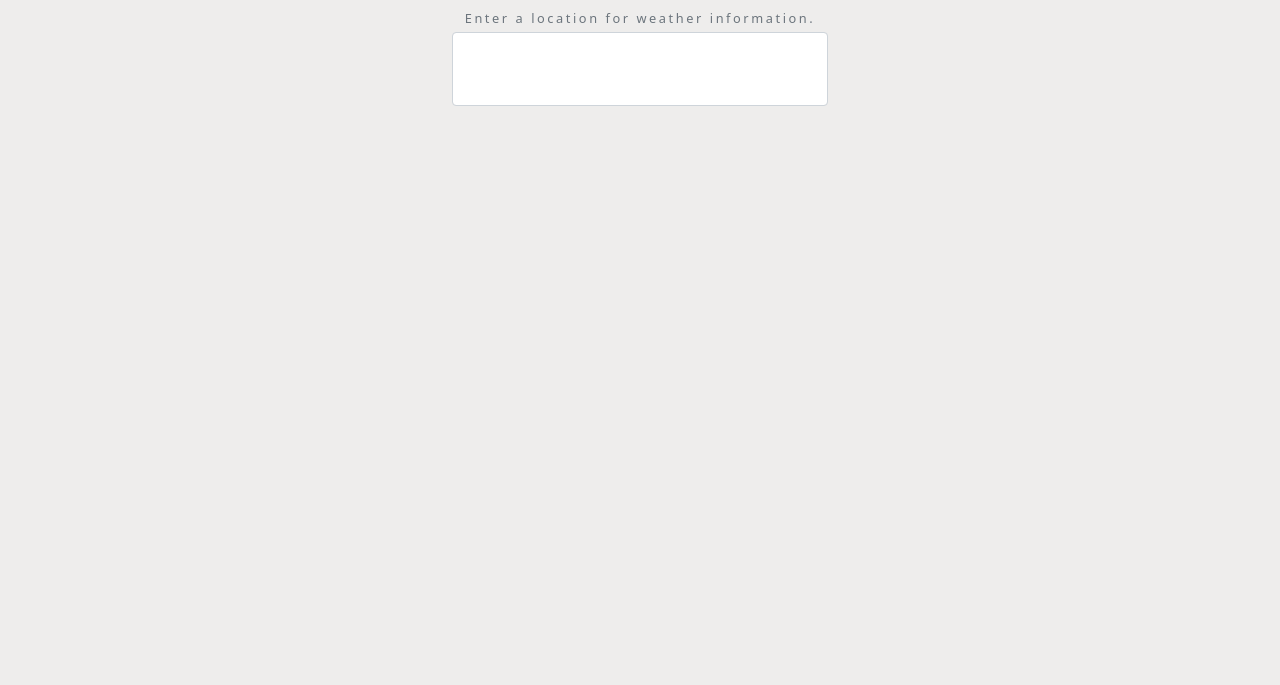
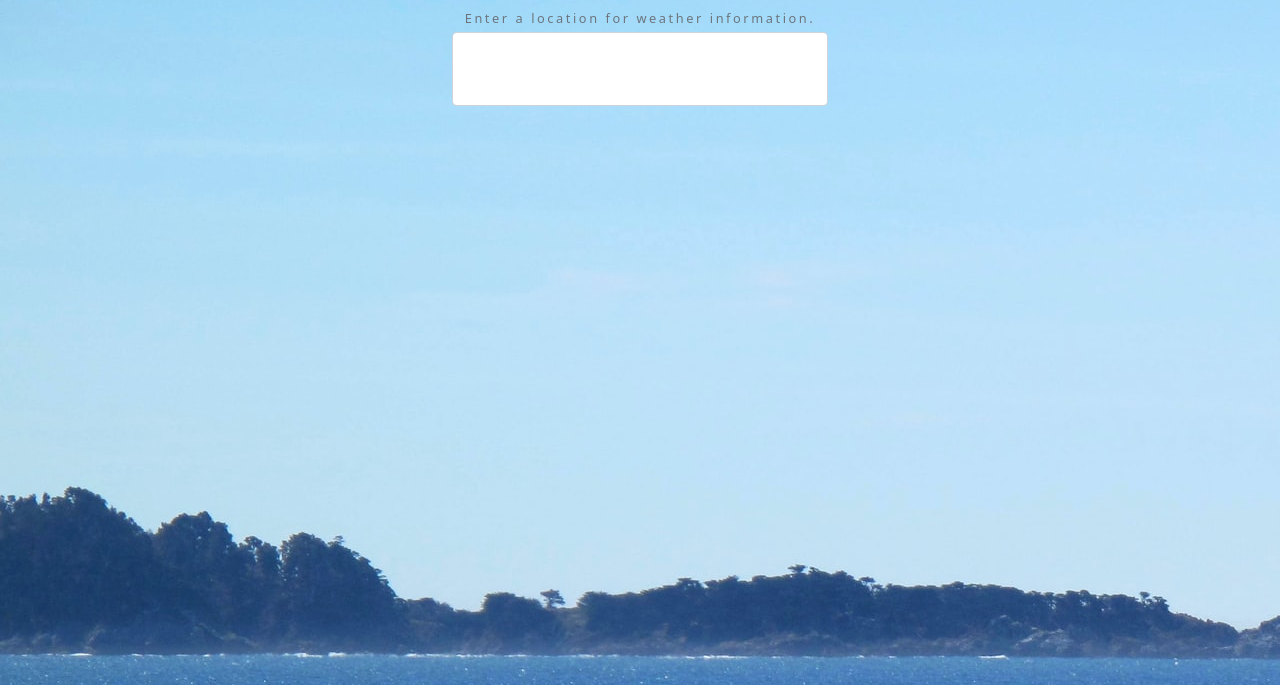
Before and after one commit to codyt11/GolfersWeatherApp, a plain HTML site: page index.html in a window 1280 px wide. Shown: the part 115-800 px from the top of the page. Drawn offline with nearby package versions, Linux system fonts and the light colour scheme.

```diff
--- a/scripts/app.js
+++ b/scripts/app.js
@@ -4,6 +4,7 @@ const details = document.querySelector('.details');
 const time = document.querySelector('img.time');
 const icon = document.querySelector('.icon img');
 const forecast = new Forecast();
+
 
 
 const updateUI = (data) => {
@@ -75,7 +76,6 @@ const updateUI = (data) => {
 
 }
 
-
 cityForm.addEventListener('submit', e => {
     e.preventDefault();
 
--- a/scripts/forecast.js
+++ b/scripts/forecast.js
@@ -33,7 +33,6 @@ class Forecast{
         const query = `${id}?apikey=${this.key}`;
         const response = await fetch(this.forecastURI + query);
         const data = await response.json();
-        console.log(data.DailyForecasts)
         return data.DailyForecasts;
     }
 }
--- a/styles.css
+++ b/styles.css
@@ -1,5 +1,5 @@
 body{
-    background: #eeedec;
+    background-image: url('img/golf.jpg');
     letter-spacing: 0.2em;
     font-size: 0.8em;
 }
```
